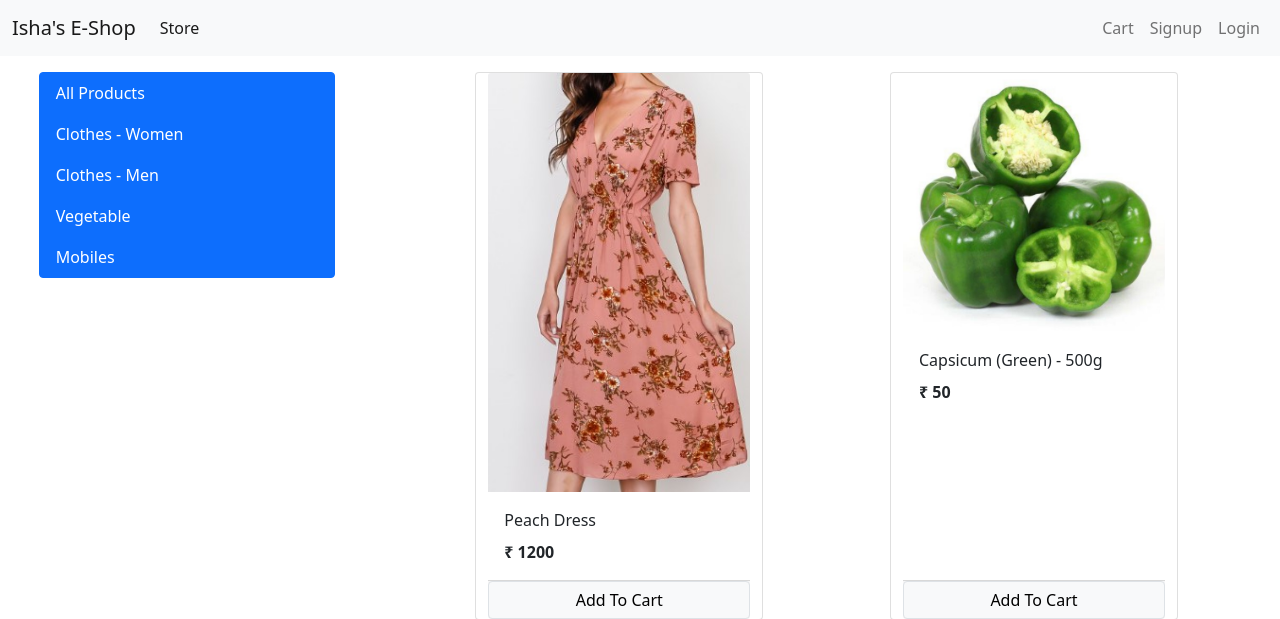
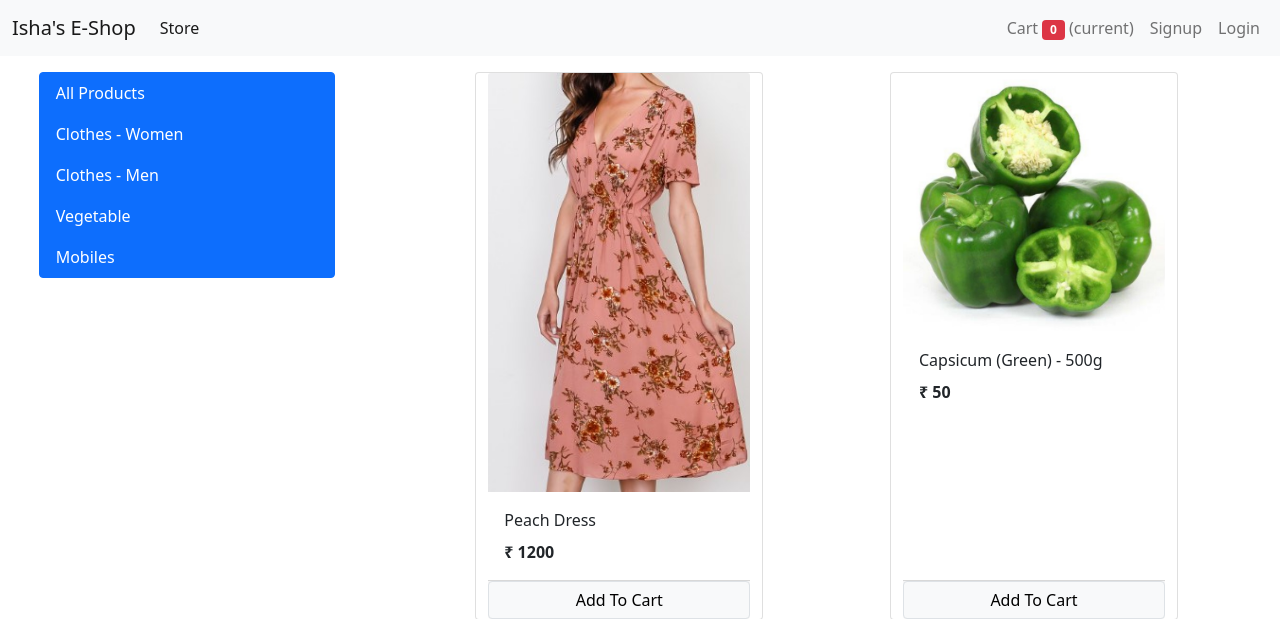
Before and after one commit to IshaSarangi/E-shop-using-Django, a Django app: page / in a window 1280 px wide. Shown: the top 619 px of the page. Run offline with Django 4.2, Linux system fonts and the light colour scheme; data comes from the database, SQL or seed files in the repository; both versions use the stored data as it was after the commit.

Commit message:
Showing cart item count in navbar

```diff
--- a/store/templates/base.html
+++ b/store/templates/base.html
@@ -38,7 +38,10 @@
           {{ customer }}
           <ul class="navbar-nav d-flex">
             <li class="nav-item">
-              <a class="nav-link" aria-current="page" href="/cart">Cart</a>
+              <a class="nav-link" aria-current="page" href="/cart">Cart
+                <span class="badge bg-danger">{{request.session.cart.keys|length}}</span>
+                <span class="sr-only">(current)</span>
+              </a>
             </li>
             {% if request.session.customer %}
 
```
Also changed, not shown: db.sqlite3.
